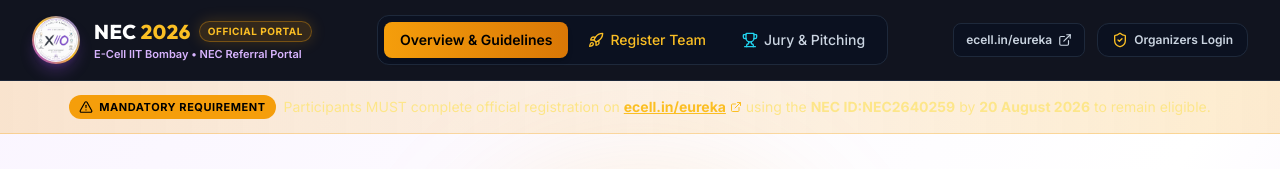
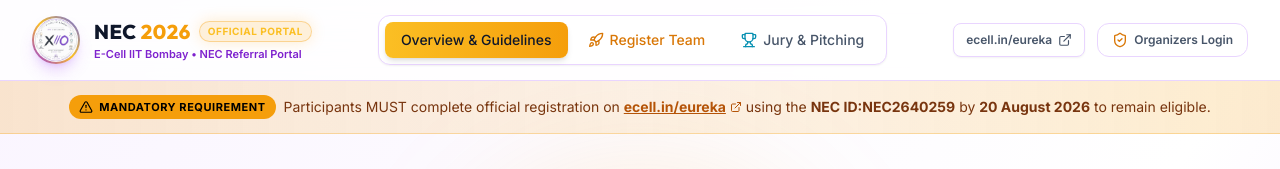
Before and after one commit to souravbrave324/regi, a React (Vite) app: page / in a window 1280 px wide. Shown: the top 169 px of the page. Built offline with nearby package versions, Linux system fonts and the light colour scheme; no server answers; the database is empty.

Commit message:
fix: update navbar and alert banner colors for light theme

```diff
--- a/src/components/LandingPage.tsx
+++ b/src/components/LandingPage.tsx
@@ -35,13 +35,13 @@
 
       {/* Critical Mandatory Alert Banner */}
       <div className="bg-gradient-to-r from-amber-500/20 via-amber-500/10 to-amber-500/20 border-b border-amber-500/30 py-3.5 px-4 text-center">
-        <div className="max-w-7xl mx-auto flex flex-col sm:flex-row items-center justify-center gap-2 text-xs sm:text-sm text-amber-200">
+        <div className="max-w-7xl mx-auto flex flex-col sm:flex-row items-center justify-center gap-2 text-xs sm:text-sm text-amber-900">
           <span className="flex items-center gap-1.5 font-bold uppercase tracking-wider bg-amber-500 text-black px-2.5 py-0.5 rounded-full text-[11px]">
             <AlertTriangle className="w-3.5 h-3.5" /> Mandatory Requirement
           </span>
           <span>
             Participants MUST complete official registration on{' '}
-            <a href="https://ecell.in/eureka" target="_blank" rel="noopener noreferrer" className="font-bold underline text-amber-400 hover:text-white inline-flex items-center gap-1">
+            <a href="https://ecell.in/eureka" target="_blank" rel="noopener noreferrer" className="font-bold underline text-amber-700 hover:text-amber-900 inline-flex items-center gap-1">
               ecell.in/eureka <ExternalLink className="w-3 h-3" />
             </a>{' '}
             using the <strong>NEC ID:NEC2640259</strong> by <strong>20 August 2026</strong> to remain eligible.
--- a/src/components/Navbar.tsx
+++ b/src/components/Navbar.tsx
@@ -15,7 +15,7 @@
   onLogoutAdmin
 }) => {
   return (
-    <header className="sticky top-0 z-50 bg-[#050814]/95 border-b border-slate-800/90 backdrop-blur-xl">
+    <header className="sticky top-0 z-50 bg-white/80 border-b border-purple-200 backdrop-blur-xl">
       <div className="max-w-7xl mx-auto px-4 sm:px-6 lg:px-8">
         <div className="flex items-center justify-between h-20">
 
@@ -35,27 +35,27 @@
 
             <div>
               <div className="flex items-center gap-2">
-                <span className="font-heading font-extrabold text-xl text-white tracking-wide">
-                  NEC <span className="text-amber-400">2026</span>
+                <span className="font-heading font-extrabold text-xl text-slate-900 tracking-wide">
+                  NEC <span className="text-amber-500">2026</span>
                 </span>
                 <span className="hidden sm:inline-block text-[10px] font-bold uppercase tracking-wider px-2 py-0.5 rounded-full badge-glow-amber">
                   Official Portal
                 </span>
               </div>
-              <p className="text-[11px] text-purple-300 font-semibold hidden sm:block">
+              <p className="text-[11px] text-purple-700 font-semibold hidden sm:block">
                 E-Cell IIT Bombay • NEC Referral Portal
               </p>
             </div>
           </div>
 
           {/* Navigation Links */}
-          <nav className="hidden md:flex items-center gap-1 bg-[#0B1120] p-1.5 rounded-xl border border-slate-800">
+          <nav className="hidden md:flex items-center gap-1 bg-white p-1.5 rounded-xl border border-purple-200 shadow-sm">
             <button
               onClick={() => setActiveTab('landing')}
               className={`px-4 py-2 rounded-lg text-sm font-medium transition-all ${
                 activeTab === 'landing'
-                  ? 'bg-gradient-to-r from-amber-500 to-amber-600 text-black shadow-md font-semibold'
-                  : 'text-slate-300 hover:text-white hover:bg-slate-800/60'
+                  ? 'bg-gradient-to-r from-amber-400 to-amber-500 text-slate-900 shadow-md font-bold'
+                  : 'text-slate-600 hover:text-slate-900 hover:bg-purple-50'
               }`}
             >
               Overview & Guidelines
@@ -65,8 +65,8 @@
               onClick={() => setActiveTab('register')}
               className={`px-4 py-2 rounded-lg text-sm font-medium transition-all flex items-center gap-1.5 ${
                 activeTab === 'register'
-                  ? 'bg-gradient-to-r from-amber-500 to-amber-600 text-black shadow-md font-semibold'
-                  : 'text-amber-400 hover:bg-amber-500/10'
+                  ? 'bg-gradient-to-r from-amber-400 to-amber-500 text-slate-900 shadow-md font-bold'
+                  : 'text-amber-600 hover:bg-amber-50'
               }`}
             >
               <Rocket className="w-4 h-4" />
@@ -78,10 +78,10 @@
               className={`px-4 py-2 rounded-lg text-sm font-medium transition-all flex items-center gap-1.5 ${
                 activeTab === 'leaderboard'
                   ? 'bg-gradient-to-r from-cyan-500 to-blue-600 text-white shadow-md font-semibold'
-                  : 'text-slate-300 hover:text-white hover:bg-slate-800/60'
+                  : 'text-slate-600 hover:text-slate-900 hover:bg-purple-50'
               }`}
             >
-              <Trophy className="w-4 h-4 text-cyan-400" />
+              <Trophy className="w-4 h-4 text-cyan-600" />
               Jury & Pitching
             </button>
           </nav>
@@ -92,7 +92,7 @@
               href="https://ecell.in/eureka"
               target="_blank"
               rel="noopener noreferrer"
-              className="hidden lg:flex items-center gap-1.5 text-xs font-semibold px-3 py-2 rounded-lg bg-[#0B1120] border border-slate-800 text-slate-300 hover:text-cyan-400 hover:border-cyan-500/40 transition-all"
+              className="hidden lg:flex items-center gap-1.5 text-xs font-semibold px-3 py-2 rounded-lg bg-white border border-purple-200 text-slate-600 hover:text-cyan-700 hover:border-cyan-300 hover:bg-cyan-50 shadow-sm transition-all"
             >
               <span>ecell.in/eureka</span>
               <ExternalLink className="w-3.5 h-3.5" />
@@ -104,16 +104,16 @@
                   onClick={() => setActiveTab('admin')}
                   className={`px-3.5 py-2 rounded-xl text-xs font-bold transition-all flex items-center gap-1.5 border ${
                     activeTab === 'admin'
-                      ? 'bg-emerald-500/20 text-emerald-400 border-emerald-500/40'
-                      : 'bg-[#0B1120] text-slate-200 border-slate-700 hover:bg-slate-800'
+                      ? 'bg-emerald-100 text-emerald-700 border-emerald-300'
+                      : 'bg-white text-slate-700 border-purple-200 hover:bg-purple-50'
                   }`}
                 >
-                  <UserCheck className="w-4 h-4 text-emerald-400" />
+                  <UserCheck className="w-4 h-4 text-emerald-600" />
                   Admin Dashboard
                 </button>
                 <button
                   onClick={onLogoutAdmin}
-                  className="text-xs text-slate-400 hover:text-rose-400 px-2 py-1"
+                  className="text-xs text-slate-500 hover:text-rose-600 px-2 py-1"
                   title="Logout Admin"
                 >
                   Exit
@@ -122,13 +122,13 @@
             ) : (
               <button
                 onClick={() => setActiveTab('admin')}
-                className={`px-3.5 py-2 rounded-xl text-xs font-semibold transition-all flex items-center gap-1.5 border border-slate-800 ${
+                className={`px-3.5 py-2 rounded-xl text-xs font-semibold transition-all flex items-center gap-1.5 border ${
                   activeTab === 'admin'
-                    ? 'bg-amber-500/20 text-amber-300 border-amber-500/40'
-                    : 'bg-[#0B1120] text-slate-300 hover:text-white hover:bg-slate-800'
+                    ? 'bg-amber-100 text-amber-700 border-amber-300'
+                    : 'bg-white text-slate-600 border-purple-200 hover:text-slate-900 hover:bg-purple-50'
                 }`}
               >
-                <ShieldCheck className="w-4 h-4 text-amber-400" />
+                <ShieldCheck className="w-4 h-4 text-amber-600" />
                 Organizers Login
               </button>
             )}
```
